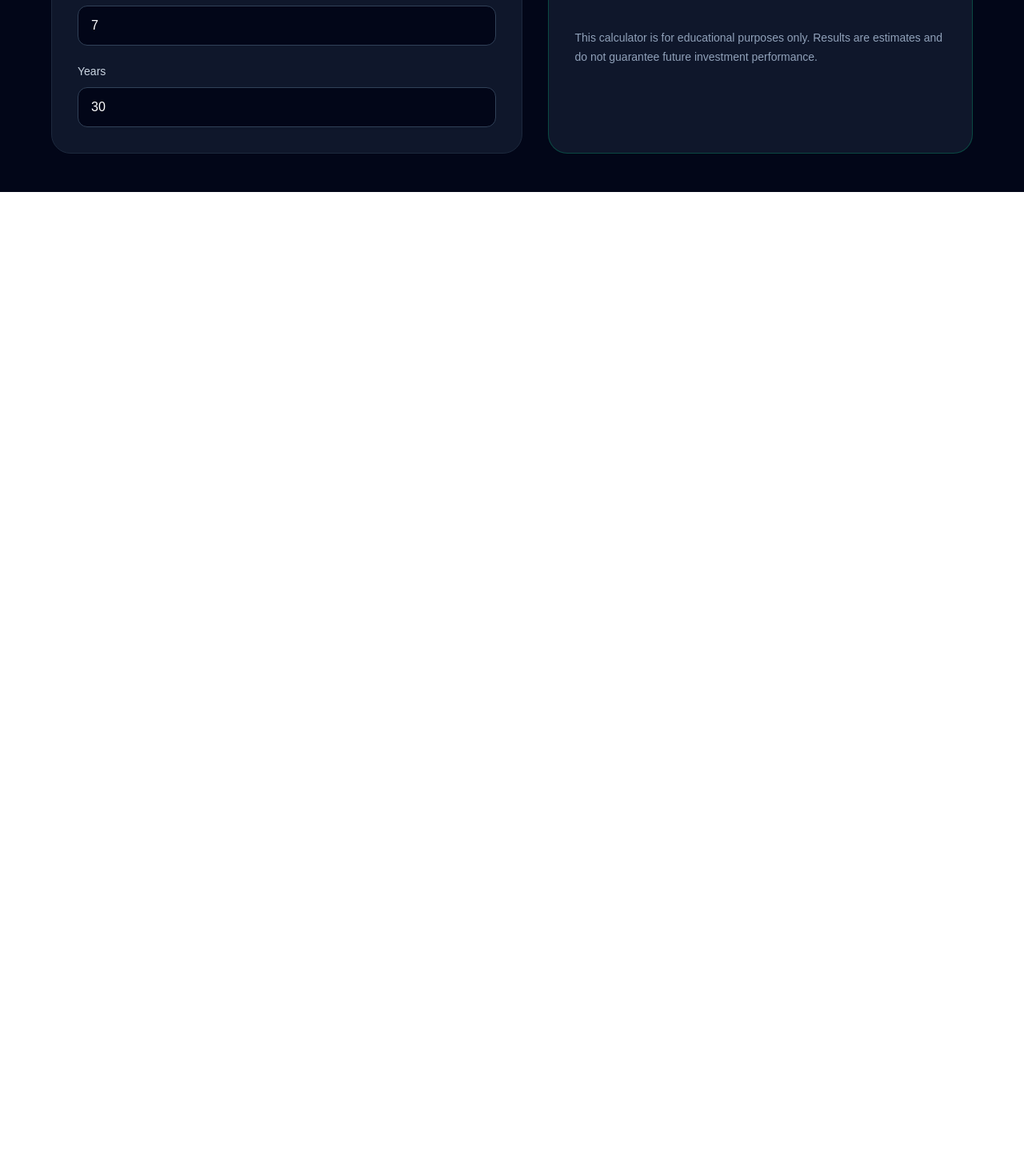
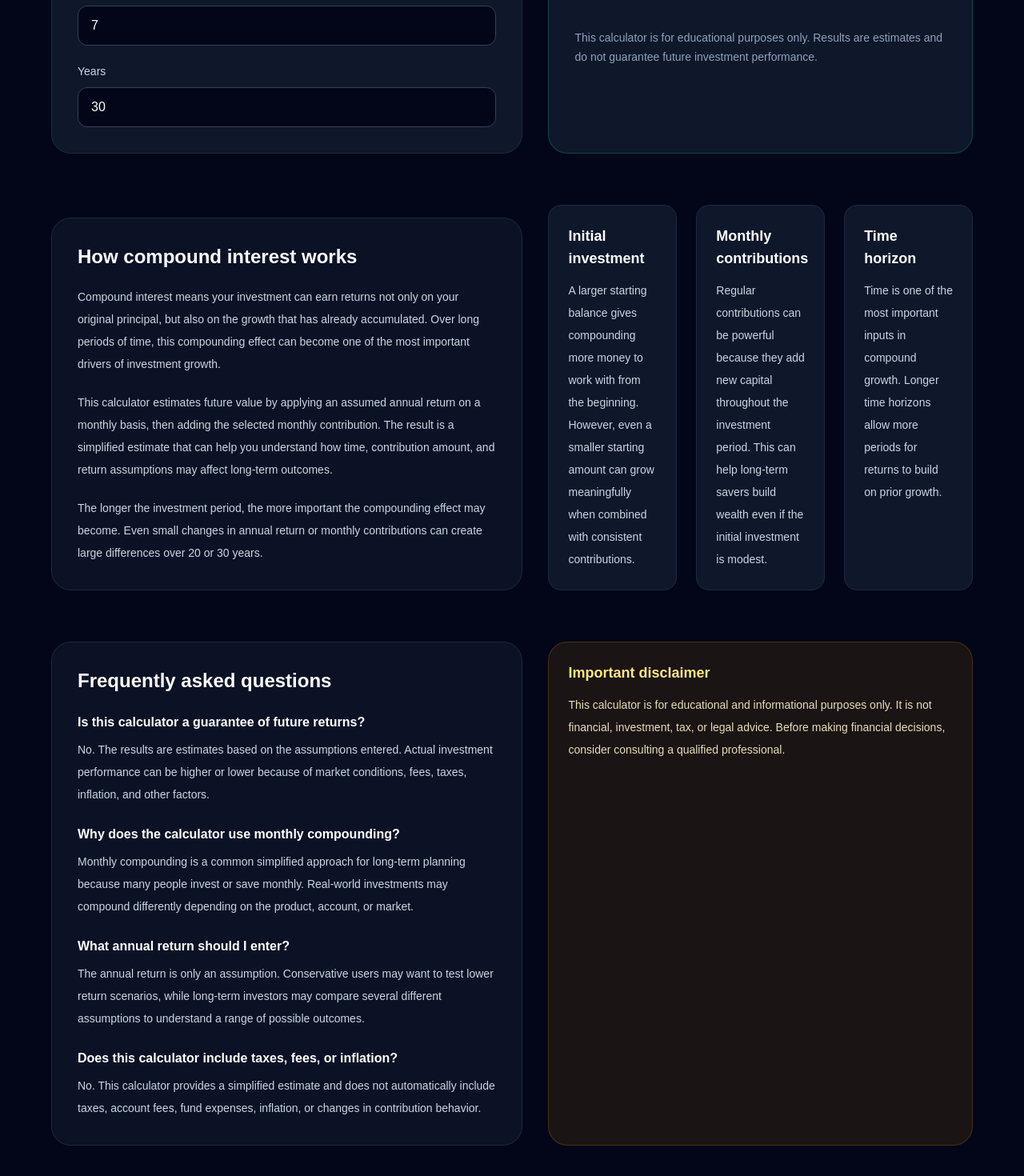
Before and after one commit to AWIN0420/wealthcalchub, a Next.js app: page /compound-interest-calculator in a window 1280 px wide. Shown: the part 654-2124 px from the top of the page at 80% size. Before the commit the page ends 894 px from the top, so only its background shows below. Built offline with nearby package versions, Linux system fonts and the light colour scheme.

Commit message:
Enhance compound interest calculator content

```diff
--- a/src/app/compound-interest-calculator/page.tsx
+++ b/src/app/compound-interest-calculator/page.tsx
@@ -148,6 +148,138 @@ export default function CompoundInterestCalculatorPage() {
               estimates and do not guarantee future investment performance.
             </p>
           </section>
+
+        <section className="mt-12 rounded-3xl border border-slate-800 bg-slate-900/70 p-8">
+          <h2 className="text-2xl font-bold">
+            How compound interest works
+          </h2>
+
+          <div className="mt-5 space-y-5 text-sm leading-7 text-slate-300">
+            <p>
+              Compound interest means your investment can earn returns not only
+              on your original principal, but also on the growth that has
+              already accumulated. Over long periods of time, this compounding
+              effect can become one of the most important drivers of investment
+              growth.
+            </p>
+
+            <p>
+              This calculator estimates future value by applying an assumed
+              annual return on a monthly basis, then adding the selected monthly
+              contribution. The result is a simplified estimate that can help
+              you understand how time, contribution amount, and return
+              assumptions may affect long-term outcomes.
+            </p>
+
+            <p>
+              The longer the investment period, the more important the
+              compounding effect may become. Even small changes in annual return
+              or monthly contributions can create large differences over 20 or
+              30 years.
+            </p>
+          </div>
+        </section>
+
+        <section className="mt-8 grid gap-6 md:grid-cols-3">
+          <div className="rounded-2xl border border-slate-800 bg-slate-900 p-6">
+            <h3 className="text-lg font-semibold text-white">
+              Initial investment
+            </h3>
+            <p className="mt-3 text-sm leading-7 text-slate-300">
+              A larger starting balance gives compounding more money to work
+              with from the beginning. However, even a smaller starting amount
+              can grow meaningfully when combined with consistent contributions.
+            </p>
+          </div>
+
+          <div className="rounded-2xl border border-slate-800 bg-slate-900 p-6">
+            <h3 className="text-lg font-semibold text-white">
+              Monthly contributions
+            </h3>
+            <p className="mt-3 text-sm leading-7 text-slate-300">
+              Regular contributions can be powerful because they add new capital
+              throughout the investment period. This can help long-term savers
+              build wealth even if the initial investment is modest.
+            </p>
+          </div>
+
+          <div className="rounded-2xl border border-slate-800 bg-slate-900 p-6">
+            <h3 className="text-lg font-semibold text-white">
+              Time horizon
+            </h3>
+            <p className="mt-3 text-sm leading-7 text-slate-300">
+              Time is one of the most important inputs in compound growth.
+              Longer time horizons allow more periods for returns to build on
+              prior growth.
+            </p>
+          </div>
+        </section>
+
+        <section className="mt-8 rounded-3xl border border-slate-800 bg-slate-900/70 p-8">
+          <h2 className="text-2xl font-bold">
+            Frequently asked questions
+          </h2>
+
+          <div className="mt-6 space-y-6">
+            <div>
+              <h3 className="font-semibold text-white">
+                Is this calculator a guarantee of future returns?
+              </h3>
+              <p className="mt-2 text-sm leading-7 text-slate-300">
+                No. The results are estimates based on the assumptions entered.
+                Actual investment performance can be higher or lower because of
+                market conditions, fees, taxes, inflation, and other factors.
+              </p>
+            </div>
+
+            <div>
+              <h3 className="font-semibold text-white">
+                Why does the calculator use monthly compounding?
+              </h3>
+              <p className="mt-2 text-sm leading-7 text-slate-300">
+                Monthly compounding is a common simplified approach for
+                long-term planning because many people invest or save monthly.
+                Real-world investments may compound differently depending on the
+                product, account, or market.
+              </p>
+            </div>
+
+            <div>
+              <h3 className="font-semibold text-white">
+                What annual return should I enter?
+              </h3>
+              <p className="mt-2 text-sm leading-7 text-slate-300">
+                The annual return is only an assumption. Conservative users may
+                want to test lower return scenarios, while long-term investors
+                may compare several different assumptions to understand a range
+                of possible outcomes.
+              </p>
+            </div>
+
+            <div>
+              <h3 className="font-semibold text-white">
+                Does this calculator include taxes, fees, or inflation?
+              </h3>
+              <p className="mt-2 text-sm leading-7 text-slate-300">
+                No. This calculator provides a simplified estimate and does not
+                automatically include taxes, account fees, fund expenses,
+                inflation, or changes in contribution behavior.
+              </p>
+            </div>
+          </div>
+        </section>
+
+        <section className="mt-8 rounded-3xl border border-amber-500/20 bg-amber-500/10 p-6">
+          <h2 className="text-lg font-semibold text-amber-200">
+            Important disclaimer
+          </h2>
+          <p className="mt-3 text-sm leading-7 text-amber-100/90">
+            This calculator is for educational and informational purposes only.
+            It is not financial, investment, tax, or legal advice. Before making
+            financial decisions, consider consulting a qualified professional.
+          </p>
+        </section>
+
         </div>
       </section>
     </main>
```
